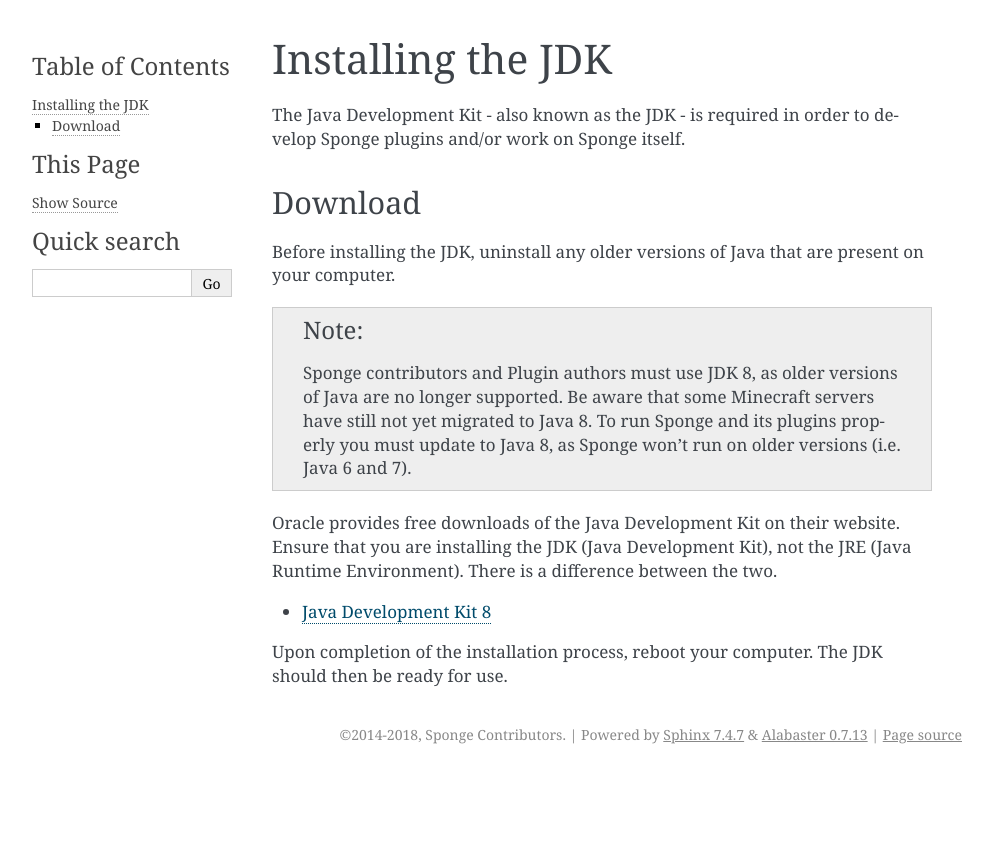
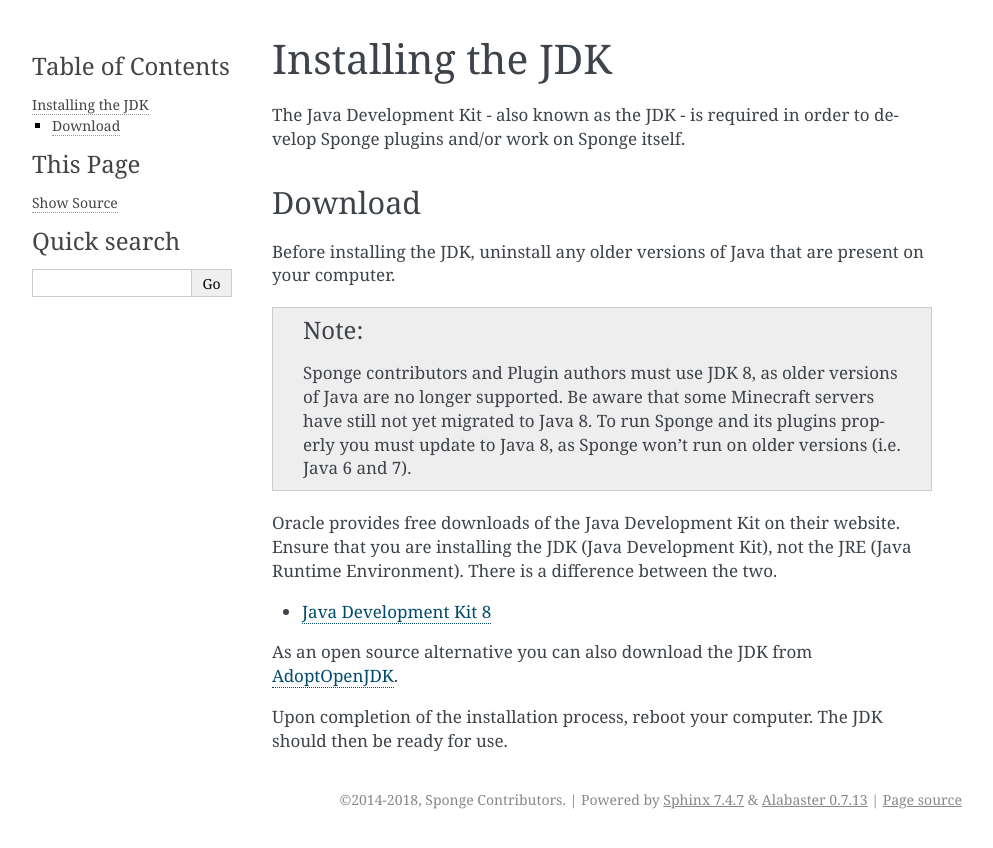
Before and after one commit to SpongePowered/SpongeDocs, a Sphinx documentation site: the page built from source/preparing/jdk.rst, in a window 1280 px wide. Shown: the top 848 px of the page, without its empty margins (148-1141 px from the left). Built offline with Sphinx 7.4.7, drawn with Linux system fonts in a browser that asks for light colours; pages that are not in the unit, such as notebooks, are missing from menus.

Commit message:
Add AdoptOpenJDK link (#795)
* Add AdoptOpenJDK link

* Apply @Inscrutable's suggestion

```diff
--- a/source/preparing/jdk.rst
+++ b/source/preparing/jdk.rst
@@ -21,4 +21,6 @@
 
 * `Java Development Kit 8 <https://www.oracle.com/technetwork/java/javase/downloads/jdk8-downloads-2133151.html>`__
 
+As an open source alternative you can also download the JDK from `AdoptOpenJDK <https://adoptopenjdk.net/?variant=openjdk8&jvmVariant=hotspot>`__.
+
 Upon completion of the installation process, reboot your computer. The JDK should then be ready for use.
```
